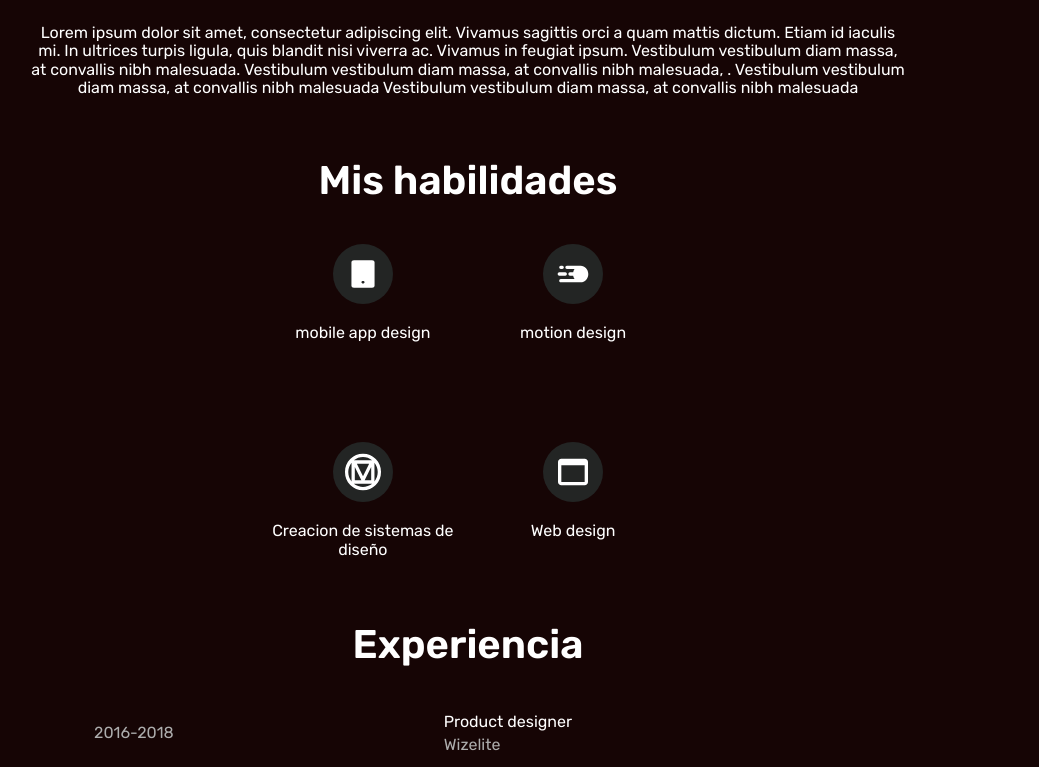
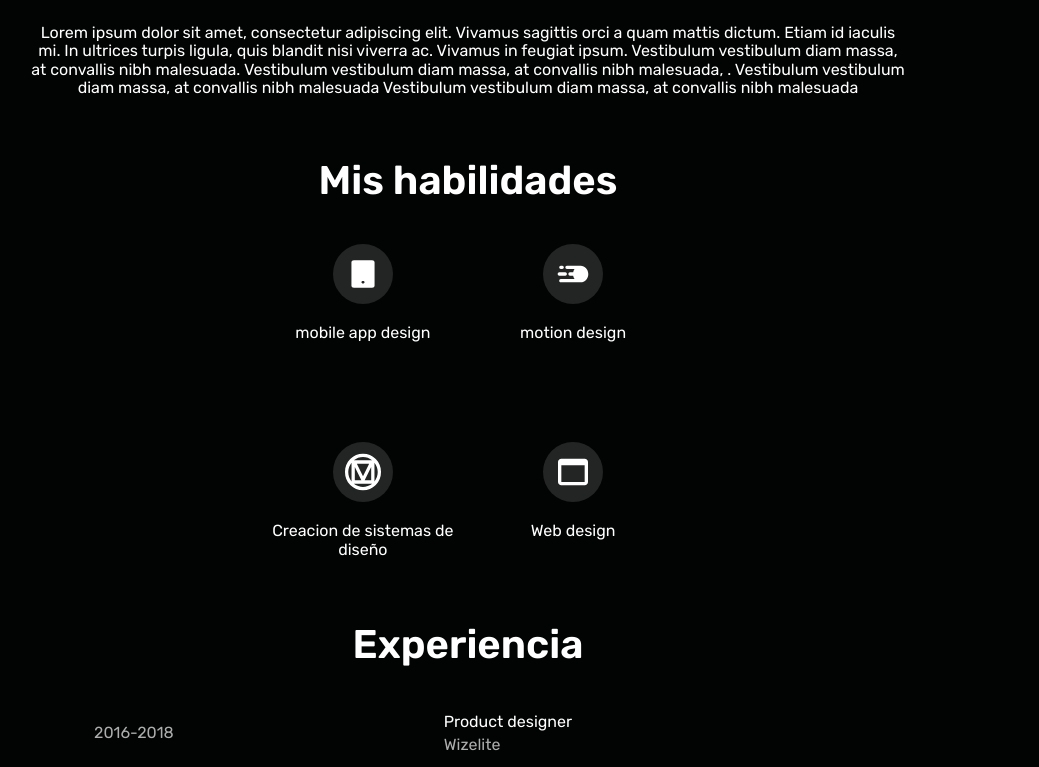
Before and after one commit to JesusEscalonaC/Maquetacion-de-portafolio, a plain HTML site: page index.html in a window 1280 px wide. Shown: the part 590-1357 px from the top of the page, without its empty margins (172-1211 px from the left). Drawn offline with nearby package versions, Linux system fonts and the light colour scheme.

Commit message:
nuevos cambios

```diff
--- a/estilo.css
+++ b/estilo.css
@@ -57,7 +57,7 @@ a{
     color: #adadad;
 }
 body{
-    background-color: rgb(22, 5, 5);
+    background-color: #020403;
      font-family: 'PT Sans', sans-serif;
      font-family:'Rubik', sans-serif;
      color: #ffffff;
```
